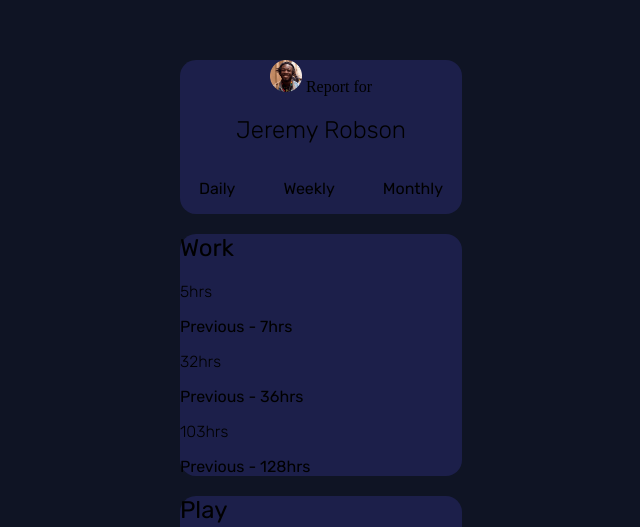
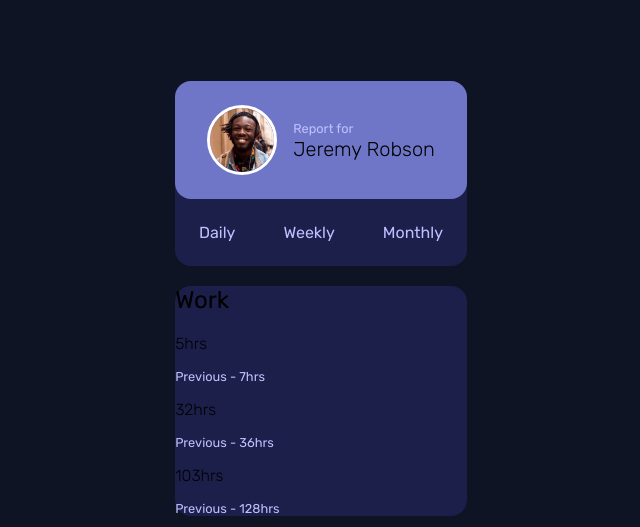
Before and after one commit to General-Evie/time-tracking-dashboard-main, a plain HTML site: page index.html in a window 1280 px wide. Shown: the part 256-783 px from the top of the page, without its empty margins (319-959 px from the left). Drawn offline with Linux system fonts and the light colour scheme.

Commit message:
main-card complete

```diff
--- a/index.html
+++ b/index.html
@@ -16,9 +16,13 @@
 <body>
 
   <section class="main-card" class="cards">
-    <img src="images/image-jeremy.png" height="32px" width="32px" alt="">
-    <span>Report for</span>
-    <h1>Jeremy Robson</h1>
+    <div class="profile">
+      <img src="images/image-jeremy.png" height="64px" width="64px" alt="">
+      <div class="name">
+        <span>Report for</span>
+        <h1>Jeremy Robson</h1>
+      </div>
+    </div>
 
     <nav>
       <ul>
--- a/main.css
+++ b/main.css
@@ -14,8 +14,13 @@ ul
     display: inline-flex;
     gap: 3rem;
     place-items: center;
-    padding: 0;
+    padding: .5rem;
     list-style-type: none;
+}
+
+nav
+{
+    text-align: center;
 }
 
 section
@@ -24,21 +29,55 @@ section
     background-color: hsl(235, 46%, 20%);
 }
 
+h1
+{
+    font-size: 1.25em;
+    margin: 0;
+}
+
+img
+{
+    float: left;
+    margin-right: 1em;
+    border: solid 3px #fff;
+    border-radius: 50%;
+}
+
 h1, .hrs
 {
     font-family: 'Rubik';
     font-weight: 300;
 }
 
-h2, .prev, nav
+h2, span, nav, .prev
 {
     font-family: 'Rubik';
     font-weight: 400;
 }
 
-.main-card
+span, nav, .prev
 {
-    text-align: center;
+    color: hsl(236, 100%, 87%);
+}
+
+span, .prev
+{
+    font-size: .8em;
+}
+
+.profile
+{
+    display: inline-flex;
+    justify-content: center;
+    align-items: center;
+    padding: 1.5rem 2rem;
+    border-radius: 1em;
+    background-color: hsl(235, 45%, 61%);
+}
+
+.name
+{
+    display: inline;
 }
 
 .cards
```
